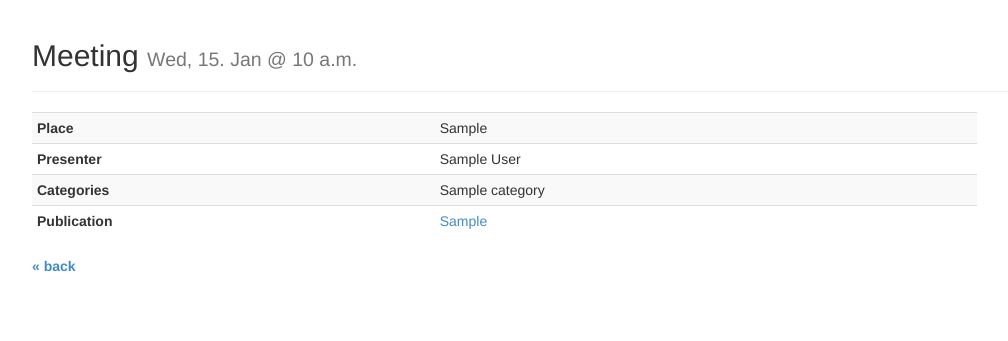
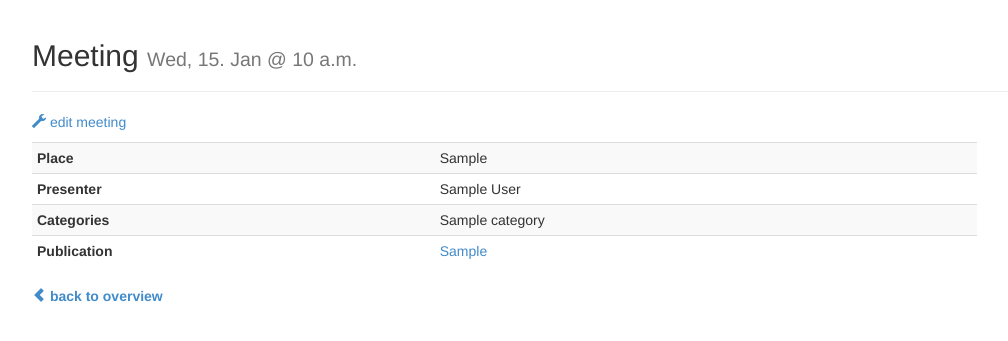
Before and after one commit to fzenke/jclub, a Django app: page /meetings/1/ in a window 1280 px wide. Shown: the part 51-392 px from the top of the page, without its empty margins (38-1046 px from the left). Run offline with Django 3.2, Linux system fonts and the light colour scheme; tables that the repository leaves empty hold one stand-in row (values such as "Sample post"); parts of the project's set-up code (start-up, migrations or seed data) failed here and were passed over; some libraries are stand-ins or nearby versions.

Commit message:
added edit links and back button glyphs; changed log in link;

```diff
--- a/jclub/apps/meetings/templates/index.html
+++ b/jclub/apps/meetings/templates/index.html
@@ -134,7 +134,7 @@
       </div>
 
       <hr/>
-      <small>To claim a slot, please <a href="{% url 'admin:meetings_meeting_add' %}">log in and create a new meeting</a>.</small>
+      <small>To claim a slot, please <a href="{% url 'admin:index' %}">log in and create a new meeting</a>.</small>
 
       <div class="row">
 
--- a/jclub/apps/meetings/templates/meetings/detail.html
+++ b/jclub/apps/meetings/templates/meetings/detail.html
@@ -18,6 +18,7 @@
 	</div>
 
 	{% if meeting %}
+	<p><a href="{% url 'admin:meetings_meeting_change' meeting.id %}"><span class="glyphicon glyphicon-wrench"></span> edit meeting</a></p>
 
 	<div class="row">
 		<div class="col-md-10">
@@ -49,7 +50,7 @@
 			</div>
 		</div>
 	</div>
-	<p><strong><a href="javascript: window.history.go(-1);">&laquo; back</a></strong></p>
+	<p><strong><a href="javascript: window.history.go(-1);"><span class="glyphicon glyphicon-chevron-left"></span> back to overview</a></strong></p>
 
 	{% endif %}
 
```
